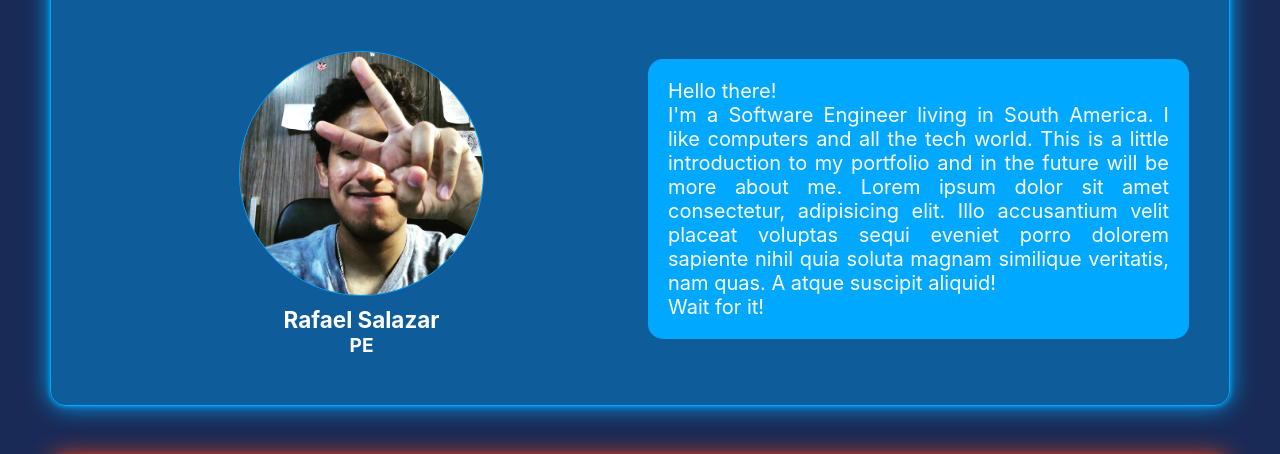
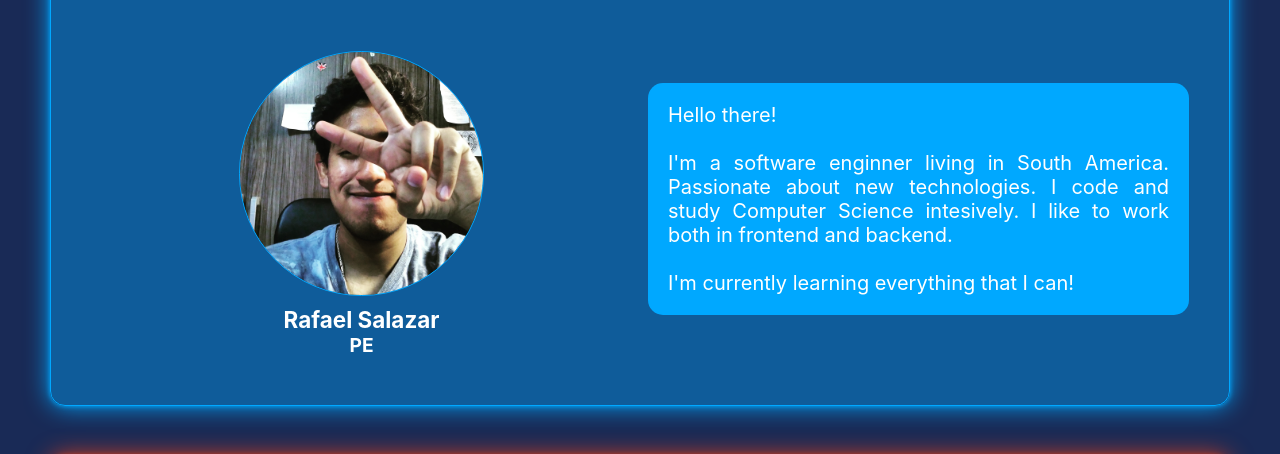
Before and after one commit to rafalazar/portfolio-rafalazar, a plain HTML site: page index.html in a window 1280 px wide. Shown: the part 327-781 px from the top of the page. Drawn offline with Linux system fonts and the light colour scheme.

Commit message:
About info updated

```diff
--- a/index.html
+++ b/index.html
@@ -31,7 +31,7 @@
             </div>
 
             <div class="about__right">
-                <p class="about__p">Hello there! <br/> I'm a Software Engineer living in South America. I like computers and all the tech world. This is a little introduction to my portfolio and in the future will be more about me. Lorem ipsum dolor sit amet consectetur, adipisicing elit. Illo accusantium velit placeat voluptas sequi eveniet porro dolorem sapiente nihil quia soluta magnam similique veritatis, nam quas. A atque suscipit aliquid!<br/> Wait for it!</p>
+                <p class="about__p">Hello there! <br/><br/> I'm a software enginner living in South America. Passionate about new technologies. I code and study Computer Science intesively. I like to work both in frontend and backend.<br/><br/> I'm currently learning everything that I can!</p>
             </div>
 
         </div>
```
